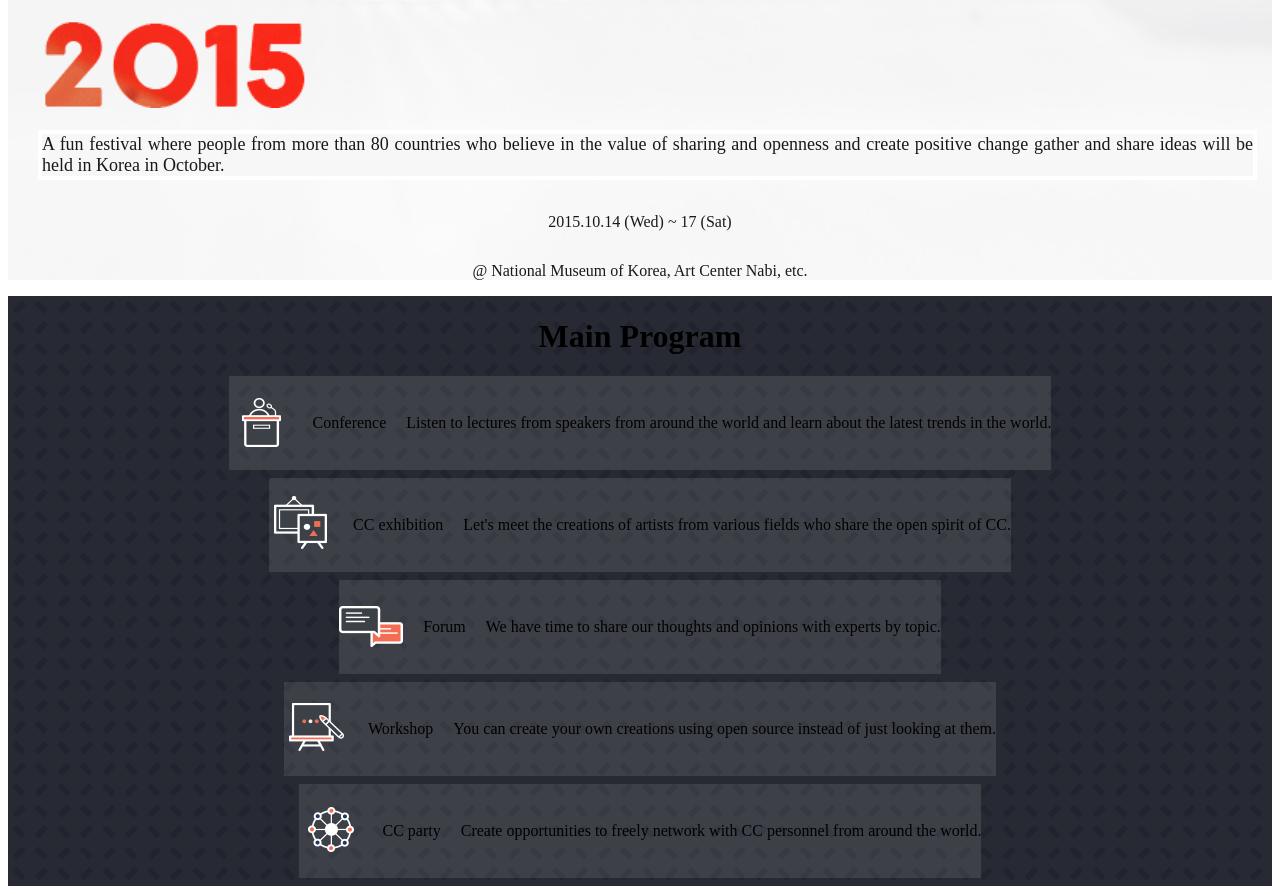
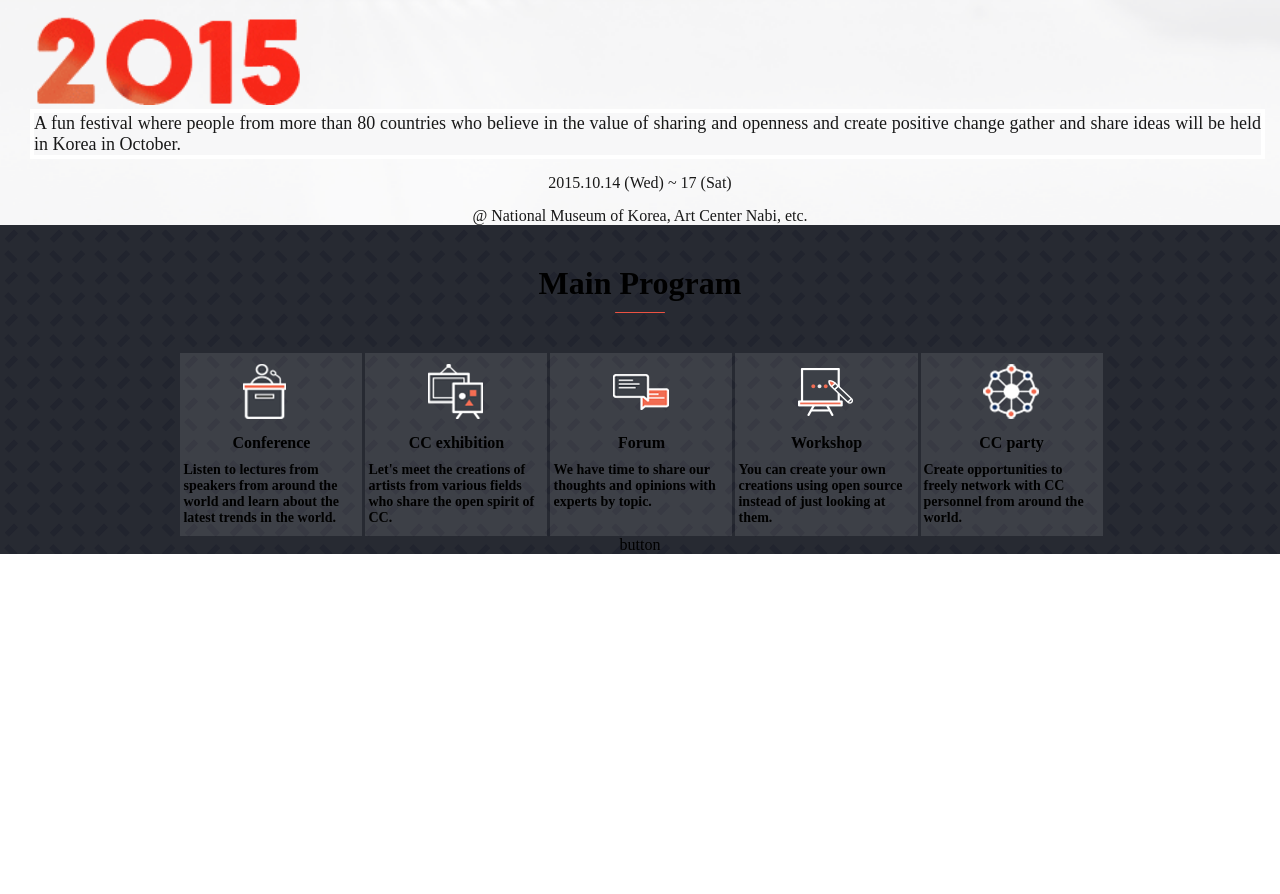
Before and after one commit to UREYPRICE/microVerseCapStoneProject, a plain HTML site: page index.html in a window 1280 px wide. Shown: the part 429-1323 px from the top of the page. After the commit the page ends 983 px from the top, so only its background shows below. Drawn offline with Linux system fonts and the light colour scheme.

Commit message:
progress so far

```diff
--- a/index.html
+++ b/index.html
@@ -28,50 +28,60 @@
   </div>
 
   <div class="main-section">
-    <h1>Main Program</h1>
+    <div class="main-section-h">
+ <h1 >Main Program</h1>
+    <div class="red-underline"></div>
 
-    <div class="main-section-item-divs">
+
+    </div>
+
+<div class="desktop-div">
+
+
+     <div class="main-section-item-divs grid-col1">
        <ul class="main-section-items">
-      <li><img src="img/conference1.png" alt=""></li>
+      <li><img src="img/program_icon_01.png" alt=""></li>
       <li>Conference</li>
       <li>Listen to lectures from speakers from around the world and learn about the latest trends in the world.</li>
     </ul>
     </div>
 
-    <div class="main-section-item-divs">
+    <div class="main-section-item-divs grid-col2">
        <ul class="main-section-items">
-      <li><img src="img/cc-exhibition2.png" alt=""></li>
+      <li><img src="img/program_icon_02.png" alt=""></li>
       <li>CC exhibition</li>
       <li>Let's meet the creations of artists from various fields who share the open spirit of CC.</li>
     </ul>
     </div>
 
-    <div class="main-section-item-divs">
+    <div class="main-section-item-divs grid-col3">
       <ul class="main-section-items">
-      <li><img src="img/forum3.png" alt=""></li>
+      <li><img src="img/program_icon_03.png" alt=""></li>
       <li>Forum</li>
       <li>We have time to share our thoughts and opinions with experts by topic.</li>
     </ul>
     </div>
 
-    <div class="main-section-item-divs">
+    <div class="main-section-item-divs grid-col4">
       <ul class="main-section-items">
-      <li><img src="img/workshop4.png" alt=""></li>
+      <li><img src="img/program_icon_04.png" alt=""></li>
       <li>Workshop</li>
       <li>You can create your own creations using open source instead of just looking at them.</li>
     </ul class="main-section-items">
 
     </div>
 
-    <div class="main-section-item-divs">
+    <div class="main-section-item-divs grid-col5">
          <ul class="main-section-items">
-      <li><img src="img/cc-party5.png" alt=""></li>
+      <li><img src="img/program_icon_05.png" alt=""></li>
       <li>CC party</li>
       <li>Create opportunities to freely network with CC personnel from around the world.</li>
     </ul>
     </div>
 
+</div>
 
+ <div><p>button</p></div>
 
   </div>
 
--- a/style.css
+++ b/style.css
@@ -8,11 +8,17 @@
   z-index: 1;
 } */
 
+* {
+  margin: 0;
+  padding: 0;
+  box-sizing: border-box;
+}
+
 .header {
   background: #fff;
 }
 
-.burger-logo>ul {
+.burger-logo > ul {
   list-style: none;
   margin: 0px;
   padding: 0px;
@@ -36,7 +42,6 @@
 }
 
 .headline {
-
   margin-top: 15px;
   padding-left: 30px;
   padding-right: 15px;
@@ -54,13 +59,12 @@
   font-size: 1.125em;
 }
 
-.venu-text{
+.venu-text {
   text-align: center;
   padding-top: 15px;
-
 }
 
-ul{
+ul {
   list-style-type: none;
   margin: 0;
   padding: 0;
@@ -74,19 +78,84 @@ ul{
   justify-content: center;
   align-items: center;
   background-color: rgb(39, 42, 50);
-
 }
 
-.main-section-items{
-  display: flex;
+.main-section-items {
+  display: grid;
+  grid-template-columns: 1fr 1fr 3fr;
   align-items: center;
-  column-gap: 20px;
-  justify-content: space-between
+  justify-content: center;
+  text-align: left;
+  column-gap: 10px;
+}
+
+.main-section-items li:last-child {
+  grid: 3 / 4;
+  width: 100%;
+  font-size: 14px;
+}
+
+.main-section-items li {
+  font-size: 16px;
+  font-weight: 900;
 }
 
 .main-section-item-divs {
   background-color: rgba(255, 255, 255, 0.1);
   margin: 0px 0px 0.5em;
-  padding: 16px 0px;
+  padding: 16px 16px;
   vertical-align: middle;
+  width: 100%;
 }
+
+.main-section-h {
+  margin: 40px;
+}
+
+.red-underline {
+  height: 1px;
+  width: 50px;
+  background-color: rgb(236, 82, 66);
+  border-radius: 10px;
+  margin-top: 10px;
+  margin-left: auto;
+  margin-right: auto;
+}
+
+@media only screen and (min-width: 600px) {
+  .desktop-div {
+    display: grid;
+    grid-template-columns: 0.3fr 0.3fr 0.3fr 0.3fr 0.3fr;
+    /* grid-template-columns: 200px 200px 200px 200px 200px; */
+  }
+
+  .main-section-item-divs{
+    grid-column: 1/2;
+  }
+  .grid-col2{
+    grid-column: 2/3;
+  }
+  .grid-col3{
+    grid-column: 3/4;
+  }
+  .grid-col4{
+    grid-column: 4/5;
+  }
+  .grid-col5{
+    grid-column: 5/6;
+  }
+  .main-section-item-divs {
+    margin: 0 0 0 3px;
+    width: auto;
+     padding: 10px 3px;
+  }
+  .main-section-item-divs > ul {
+    display: flex;
+  }
+  .main-section-items{
+    display: flex;
+    flex-direction: column;
+    gap: 10px;
+
+  }
+}
```
Also changed, not shown: img/program_icon_01.png (added), img/program_icon_02.png (added), img/program_icon_03.png (added), img/program_icon_04.png (added), img/program_icon_05.png (added).
